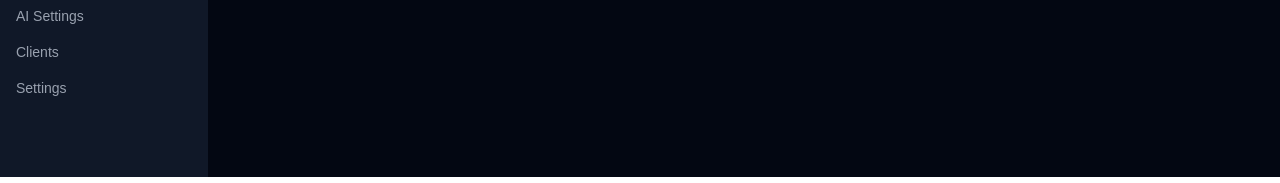
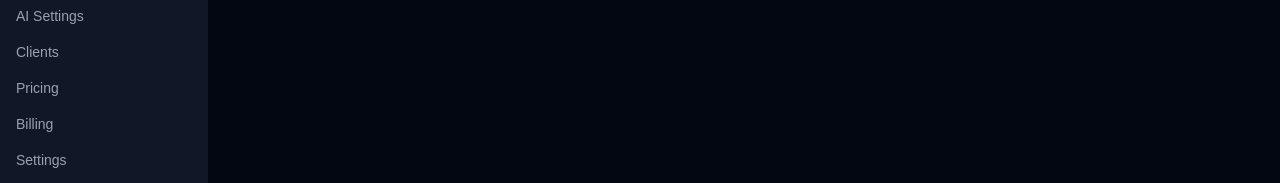
Before and after one commit to iftia5061-dev/outreach-ai, a Next.js app: page /dashboard in a window 1280 px wide. Shown: the part 623-806 px from the top of the page. Built offline with nearby package versions, Linux system fonts and the light colour scheme; no server answers.

Commit message:
Add Pricing and Billing to sidebar navigation

```diff
--- a/components/Sidebar.tsx
+++ b/components/Sidebar.tsx
@@ -28,6 +28,8 @@ export default function Sidebar({ className = '' }: SidebarProps) {
     { href: '/telephone-ai', label: 'Telephone AI' },
     { href: '/ai-settings', label: 'AI Settings' },
     { href: '/clients', label: 'Clients' },
+    { href: '/pricing', label: 'Pricing' },
+    { href: '/billing', label: 'Billing' },
     { href: '/settings', label: 'Settings' },
   ];
 
```
